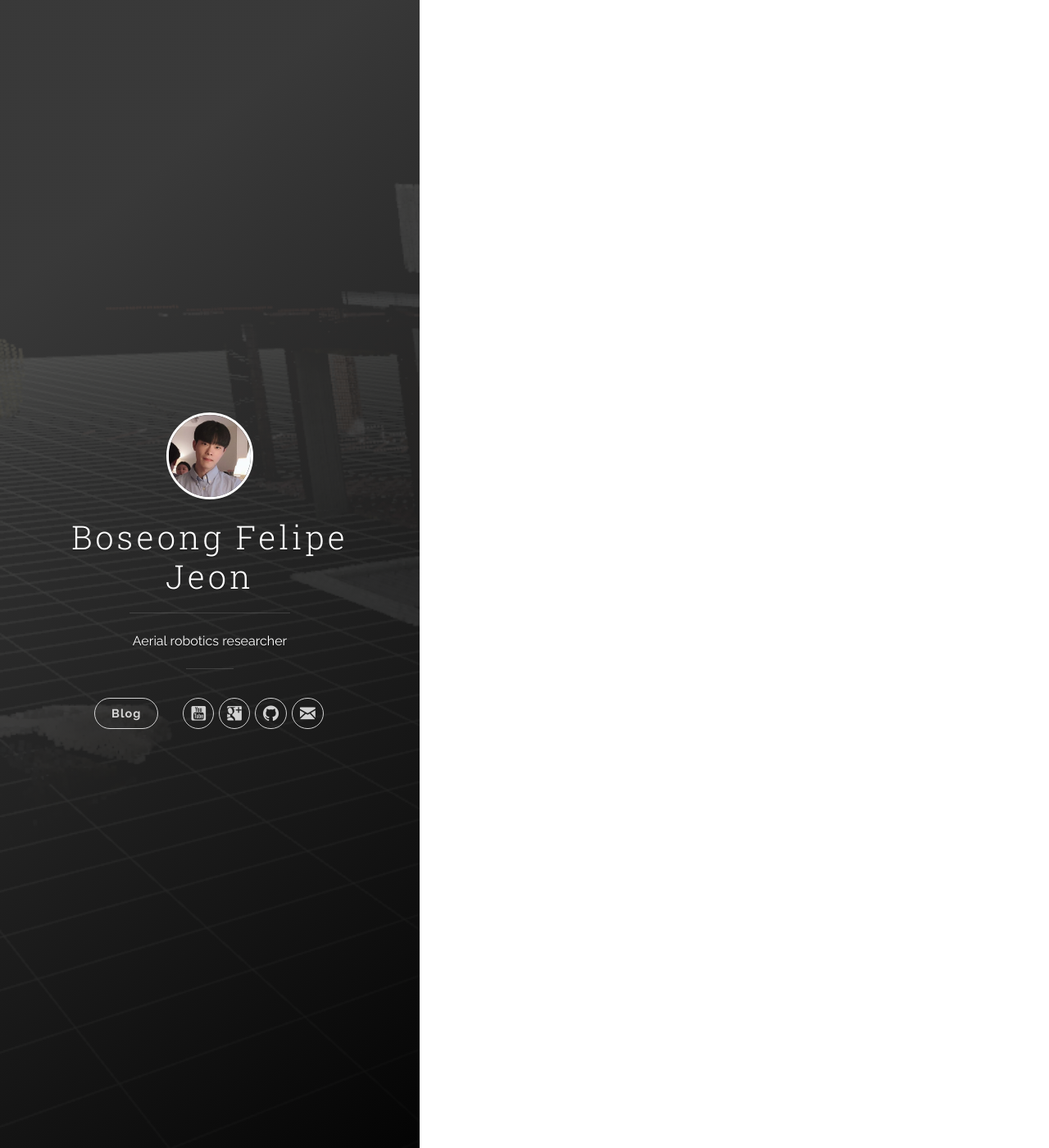
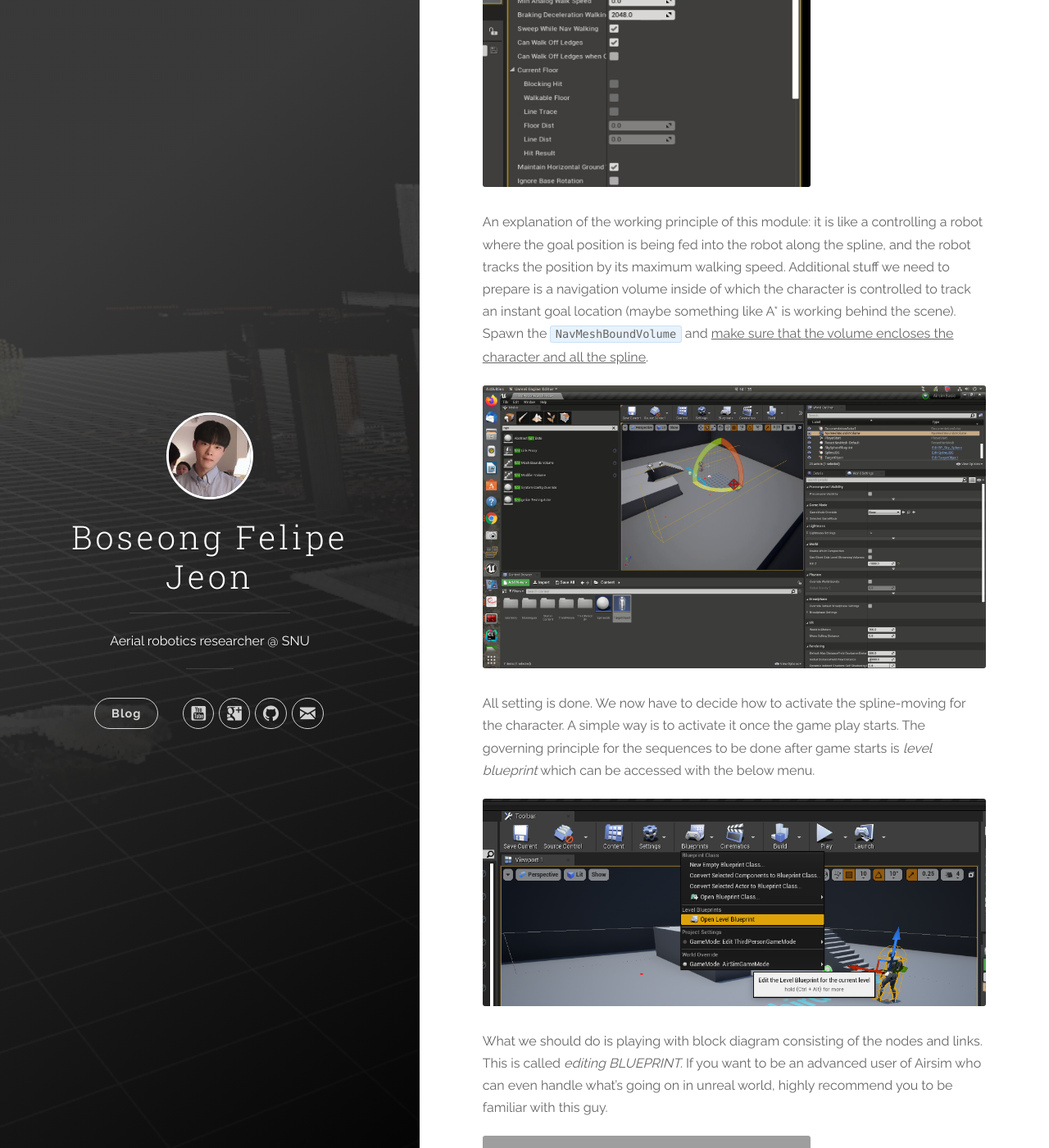
Before and after one commit to icsl-Jeon/icsl-Jeon.github.io, a Jekyll site: the page built from _posts/2020-11-25- Building custom dynamic environment for airsim simulation.markdown, in a window 1280 px wide and 1400 px high, scrolled down 8537 px. Shown: the whole window at 82% size. Built offline with Jekyll 4.4.1, drawn with Linux system fonts in a browser that asks for light colours; some of the changed text lies outside the part shown; grey boxes are pictures that could not be loaded.

Commit message:
Ch1 posting completed

```diff
--- a/_config.yml
+++ b/_config.yml
@@ -1,6 +1,6 @@
 # Site settings
 title: Boseong Felipe Jeon
-description: 'Aerial robotics researcher'
+description: 'Aerial robotics researcher @ SNU'
 url: 'http://icsl-jeon.github.io'
 baseurl: ''
 google_analytics: 'G-TBS4L0Q8HM'
--- a/_posts/2020-11-25- Building custom dynamic environment for airsim simulation.markdown
+++ b/_posts/2020-11-25- Building custom dynamic environment for airsim simulation.markdown
@@ -104,3 +104,54 @@
 ## 2. Creating a dynamic object (or multiple) moving along spline
 
 ### Importing assets
+
+![image tooltip here](/images/ch1/s10.gif)
+
+We will be filling the world with a character which moves along a spline curve you create. For that, let us prepare two assets: `SplineJBS.uasset` [Download](https://drive.google.com/file/d/15kE-tTFQWk5zLIM3MB1FAX5Z2oT-9FkZ/view?usp=sharing) and `TargetObject.uasset` [Download](https://drive.google.com/file/d/1dSYwccKR_sq5WnCJZMUTsUkeXt6_ZI2_/view?usp=sharing). Put them in `~/Documents/Unreal\ Projects/AirsimBasic/Content`. You should see them in the content browser:
+
+![image tooltip here](/images/ch1/s11.png)
+
+Now, summon them into unreal with <u>defined order</u>: `SplineJBS` first, and then `TargetBoject`.
+
+After spawning `SplineJBS` asset, you should be able to draw a spline by clicking the a know, while holding `Ctrl` + `Alt`.
+
+![image tooltip here](/images/ch1/s13.gif)
+
+Next, time to call the character which moves along the spline by drag and drop `TargetObject`in to the world. What is to be done first is to make human appearance from skeletal mesh and  behavior from animation blueprint.
+
+**Note**:  In this action, you may customize the character from downloading different assets from [unreal market place](https://www.unrealengine.com/marketplace/ko/store). (But you know what? You have to go to WIndow and return to linux to import it.. For the moment, we just use basic `Mannequin` avatar included in this template.
+
+Refer the figures to adjust the properties in Details window.
+
+![image tooltip here](/images/ch1/s14.png)
+
+Now, let us input the spline object into our character.  In the below, we can set the horizon [s] for the object to traverse the entire spline.
+
+![image tooltip here](/images/ch1/s15.png){: width="350" height="300"}
+
+Want to adjust the walking speed of the character? Simple. See `Max Walk Speed` in the below.
+
+
+
+
+ ![image tooltip here](/images/ch1/s16.png){: width="400" height="600"}{: .center}
+
+An explanation of the working principle of this module: it is like a controlling a robot where the goal position is being fed into the robot along the spline, and the robot tracks the position by its maximum walking speed. Additional stuff we need to prepare is a navigation volume inside of which the character is controlled to track an instant goal location (maybe something like A* is working behind the scene). Spawn the `NavMeshBoundVolume` and <u>make sure that the volume encloses the character and all the spline</u>.
+
+![image tooltip here](/images/ch1/s17.png)
+
+All setting is done. We now have to decide how to activate the spline-moving for the character. A simple way is to activate it once the game play starts.  The governing principle for the sequences to be done after game starts  is  *level blueprint* which can be accessed with the below menu.
+
+  ![image tooltip here](/images/ch1/s18.png)
+
+What we should do is playing with block diagram consisting of the nodes and links. This is called *editing BLUEPRINT.*  If you want to be an advanced user of Airsim who can even handle what's going on in unreal world, highly recommend you to be familiar with this guy.
+
+  ![image tooltip here](/images/ch1/s19.gif)
+
+However, in many cases, it is better to having a control over when to trigger the character's movement and bring the robot to its original location by keyboard. The youtube link above explains this in the later part.
+
+In either mode, hit the play button, and then you can watch the character moves along the spline!
+
+From the next chapter, we will get the ENU pose of the moving robot and publish it in ROS topic.
+
+If you have any question, contact me with the e-mail.
```
Also changed, not shown: images/ch1/s11.png (added), images/ch1/s12.png (added), images/ch1/s14.png (added), images/ch1/s15.png (added), images/ch1/s16.png (added), images/ch1/s17.png (added), images/ch1/s18.png (added), 3 other files.
